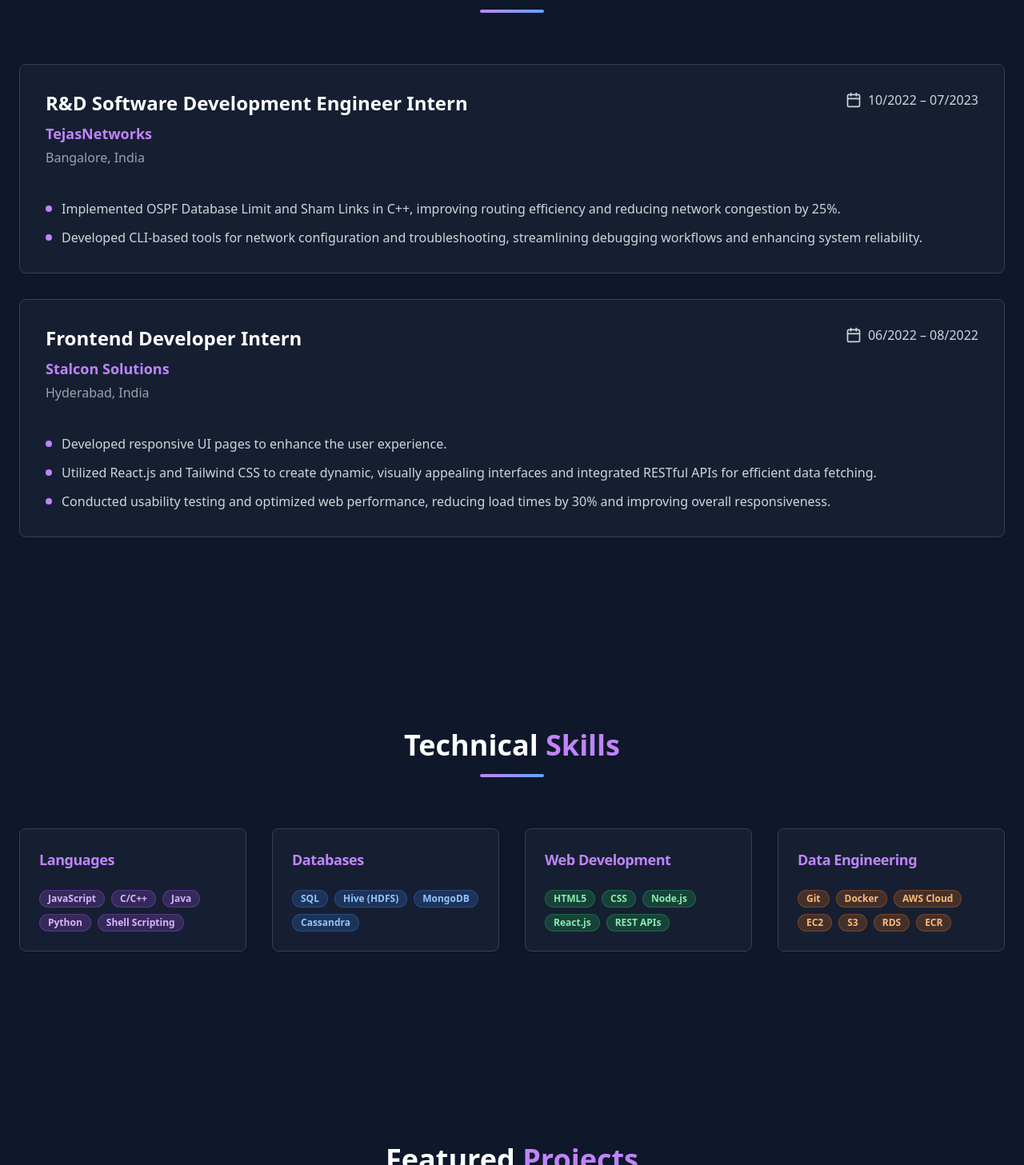
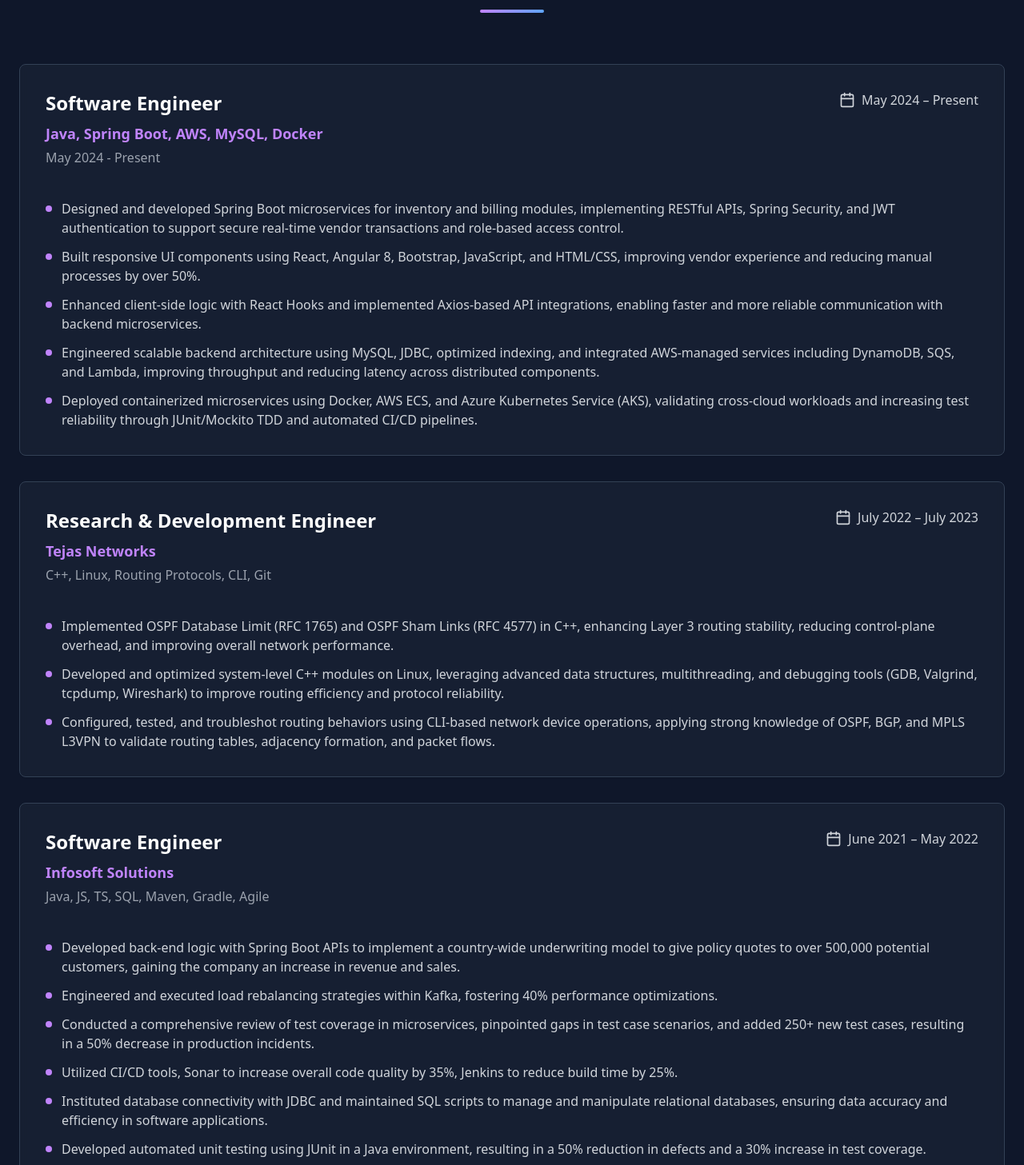
Before and after one commit to giridhar248/Personal-Portfolio, a Next.js app: page / in a window 1280 px wide. Shown: the part 2553-4010 px from the top of the page at 80% size. Built offline with nearby package versions, Linux system fonts and the light colour scheme.

Commit message:
feat: update work experience section with 3 positions
Add details for current role and previous 2 positions.

```diff
--- a/portfolio.tsx
+++ b/portfolio.tsx
@@ -429,68 +429,141 @@ export default function Portfolio() {
             <div className="w-20 h-1 bg-gradient-to-r from-purple-400 to-blue-400 mx-auto rounded-full"></div>
           </div>
           <div className="space-y-8">
+            {/* Software Engineer - Current Role */}
             <Card className="bg-slate-800/50 border-slate-700 backdrop-blur-sm hover:bg-slate-800/70 transition-all duration-300">
               <CardContent className="p-8">
                 <div className="flex flex-col lg:flex-row lg:items-start lg:justify-between mb-6">
                   <div className="flex-1">
-                    <h3 className="text-2xl font-bold text-white mb-2">R&D Software Development Engineer Intern</h3>
-                    <p className="text-purple-400 font-semibold text-lg mb-1">TejasNetworks</p>
-                    <p className="text-gray-400 mb-4">Bangalore, India</p>
+                    <h3 className="text-2xl font-bold text-white mb-2">Software Engineer</h3>
+                    <p className="text-purple-400 font-semibold text-lg mb-1">Java, Spring Boot, AWS, MySQL, Docker</p>
+                    <p className="text-gray-400 mb-4">May 2024 - Present</p>
                   </div>
                   <div className="flex items-center space-x-2 text-gray-300">
                     <Calendar className="w-5 h-5" />
-                    <span>10/2022 – 07/2023</span>
+                    <span>May 2024 – Present</span>
                   </div>
                 </div>
                 <ul className="space-y-3 text-gray-300">
                   <li className="flex items-start space-x-3">
                     <div className="w-2 h-2 bg-purple-400 rounded-full mt-2 flex-shrink-0"></div>
                     <span>
-                      Implemented OSPF Database Limit and Sham Links in C++, improving routing efficiency and reducing
-                      network congestion by 25%.
+                      Designed and developed Spring Boot microservices for inventory and billing modules, implementing RESTful APIs, Spring Security, and JWT authentication to support secure real-time vendor transactions and role-based access control.
                     </span>
                   </li>
                   <li className="flex items-start space-x-3">
                     <div className="w-2 h-2 bg-purple-400 rounded-full mt-2 flex-shrink-0"></div>
                     <span>
-                      Developed CLI-based tools for network configuration and troubleshooting, streamlining debugging
-                      workflows and enhancing system reliability.
+                      Built responsive UI components using React, Angular 8, Bootstrap, JavaScript, and HTML/CSS, improving vendor experience and reducing manual processes by over 50%.
+                    </span>
+                  </li>
+                  <li className="flex items-start space-x-3">
+                    <div className="w-2 h-2 bg-purple-400 rounded-full mt-2 flex-shrink-0"></div>
+                    <span>
+                      Enhanced client-side logic with React Hooks and implemented Axios-based API integrations, enabling faster and more reliable communication with backend microservices.
+                    </span>
+                  </li>
+                  <li className="flex items-start space-x-3">
+                    <div className="w-2 h-2 bg-purple-400 rounded-full mt-2 flex-shrink-0"></div>
+                    <span>
+                      Engineered scalable backend architecture using MySQL, JDBC, optimized indexing, and integrated AWS-managed services including DynamoDB, SQS, and Lambda, improving throughput and reducing latency across distributed components.
+                    </span>
+                  </li>
+                  <li className="flex items-start space-x-3">
+                    <div className="w-2 h-2 bg-purple-400 rounded-full mt-2 flex-shrink-0"></div>
+                    <span>
+                      Deployed containerized microservices using Docker, AWS ECS, and Azure Kubernetes Service (AKS), validating cross-cloud workloads and increasing test reliability through JUnit/Mockito TDD and automated CI/CD pipelines.
                     </span>
                   </li>
                 </ul>
               </CardContent>
             </Card>
 
+            {/* Tejas Networks */}
             <Card className="bg-slate-800/50 border-slate-700 backdrop-blur-sm hover:bg-slate-800/70 transition-all duration-300">
               <CardContent className="p-8">
                 <div className="flex flex-col lg:flex-row lg:items-start lg:justify-between mb-6">
                   <div className="flex-1">
-                    <h3 className="text-2xl font-bold text-white mb-2">Frontend Developer Intern</h3>
-                    <p className="text-purple-400 font-semibold text-lg mb-1">Stalcon Solutions</p>
-                    <p className="text-gray-400 mb-4">Hyderabad, India</p>
+                    <h3 className="text-2xl font-bold text-white mb-2">Research & Development Engineer</h3>
+                    <p className="text-purple-400 font-semibold text-lg mb-1">Tejas Networks</p>
+                    <p className="text-gray-400 mb-4">C++, Linux, Routing Protocols, CLI, Git</p>
                   </div>
                   <div className="flex items-center space-x-2 text-gray-300">
                     <Calendar className="w-5 h-5" />
-                    <span>06/2022 – 08/2022</span>
+                    <span>July 2022 – July 2023</span>
                   </div>
                 </div>
                 <ul className="space-y-3 text-gray-300">
                   <li className="flex items-start space-x-3">
                     <div className="w-2 h-2 bg-purple-400 rounded-full mt-2 flex-shrink-0"></div>
-                    <span>Developed responsive UI pages to enhance the user experience.</span>
-                  </li>
-                  <li className="flex items-start space-x-3">
-                    <div className="w-2 h-2 bg-purple-400 rounded-full mt-2 flex-shrink-0"></div>
                     <span>
-                      Utilized React.js and Tailwind CSS to create dynamic, visually appealing interfaces and integrated
-                      RESTful APIs for efficient data fetching.
+                      Implemented OSPF Database Limit (RFC 1765) and OSPF Sham Links (RFC 4577) in C++, enhancing Layer 3 routing stability, reducing control-plane overhead, and improving overall network performance.
                     </span>
                   </li>
                   <li className="flex items-start space-x-3">
                     <div className="w-2 h-2 bg-purple-400 rounded-full mt-2 flex-shrink-0"></div>
                     <span>
-                      Conducted usability testing and optimized web performance, reducing load times by 30% and
-                      improving overall responsiveness.
+                      Developed and optimized system-level C++ modules on Linux, leveraging advanced data structures, multithreading, and debugging tools (GDB, Valgrind, tcpdump, Wireshark) to improve routing efficiency and protocol reliability.
+                    </span>
+                  </li>
+                  <li className="flex items-start space-x-3">
+                    <div className="w-2 h-2 bg-purple-400 rounded-full mt-2 flex-shrink-0"></div>
+                    <span>
+                      Configured, tested, and troubleshot routing behaviors using CLI-based network device operations, applying strong knowledge of OSPF, BGP, and MPLS L3VPN to validate routing tables, adjacency formation, and packet flows.
+                    </span>
+                  </li>
+                </ul>
+              </CardContent>
+            </Card>
+
+            {/* Infosoft Solutions */}
+            <Card className="bg-slate-800/50 border-slate-700 backdrop-blur-sm hover:bg-slate-800/70 transition-all duration-300">
+              <CardContent className="p-8">
+                <div className="flex flex-col lg:flex-row lg:items-start lg:justify-between mb-6">
+                  <div className="flex-1">
+                    <h3 className="text-2xl font-bold text-white mb-2">Software Engineer</h3>
+                    <p className="text-purple-400 font-semibold text-lg mb-1">Infosoft Solutions</p>
+                    <p className="text-gray-400 mb-4">Java, JS, TS, SQL, Maven, Gradle, Agile</p>
+                  </div>
+                  <div className="flex items-center space-x-2 text-gray-300">
+                    <Calendar className="w-5 h-5" />
+                    <span>June 2021 – May 2022</span>
+                  </div>
+                </div>
+                <ul className="space-y-3 text-gray-300">
+                  <li className="flex items-start space-x-3">
+                    <div className="w-2 h-2 bg-purple-400 rounded-full mt-2 flex-shrink-0"></div>
+                    <span>
+                      Developed back-end logic with Spring Boot APIs to implement a country-wide underwriting model to give policy quotes to over 500,000 potential customers, gaining the company an increase in revenue and sales.
+                    </span>
+                  </li>
+                  <li className="flex items-start space-x-3">
+                    <div className="w-2 h-2 bg-purple-400 rounded-full mt-2 flex-shrink-0"></div>
+                    <span>
+                      Engineered and executed load rebalancing strategies within Kafka, fostering 40% performance optimizations.
+                    </span>
+                  </li>
+                  <li className="flex items-start space-x-3">
+                    <div className="w-2 h-2 bg-purple-400 rounded-full mt-2 flex-shrink-0"></div>
+                    <span>
+                      Conducted a comprehensive review of test coverage in microservices, pinpointed gaps in test case scenarios, and added 250+ new test cases, resulting in a 50% decrease in production incidents.
+                    </span>
+                  </li>
+                  <li className="flex items-start space-x-3">
+                    <div className="w-2 h-2 bg-purple-400 rounded-full mt-2 flex-shrink-0"></div>
+                    <span>
+                      Utilized CI/CD tools, Sonar to increase overall code quality by 35%, Jenkins to reduce build time by 25%.
+                    </span>
+                  </li>
+                  <li className="flex items-start space-x-3">
+                    <div className="w-2 h-2 bg-purple-400 rounded-full mt-2 flex-shrink-0"></div>
+                    <span>
+                      Instituted database connectivity with JDBC and maintained SQL scripts to manage and manipulate relational databases, ensuring data accuracy and efficiency in software applications.
+                    </span>
+                  </li>
+                  <li className="flex items-start space-x-3">
+                    <div className="w-2 h-2 bg-purple-400 rounded-full mt-2 flex-shrink-0"></div>
+                    <span>
+                      Developed automated unit testing using JUnit in a Java environment, resulting in a 50% reduction in defects and a 30% increase in test coverage.
                     </span>
                   </li>
                 </ul>
```
